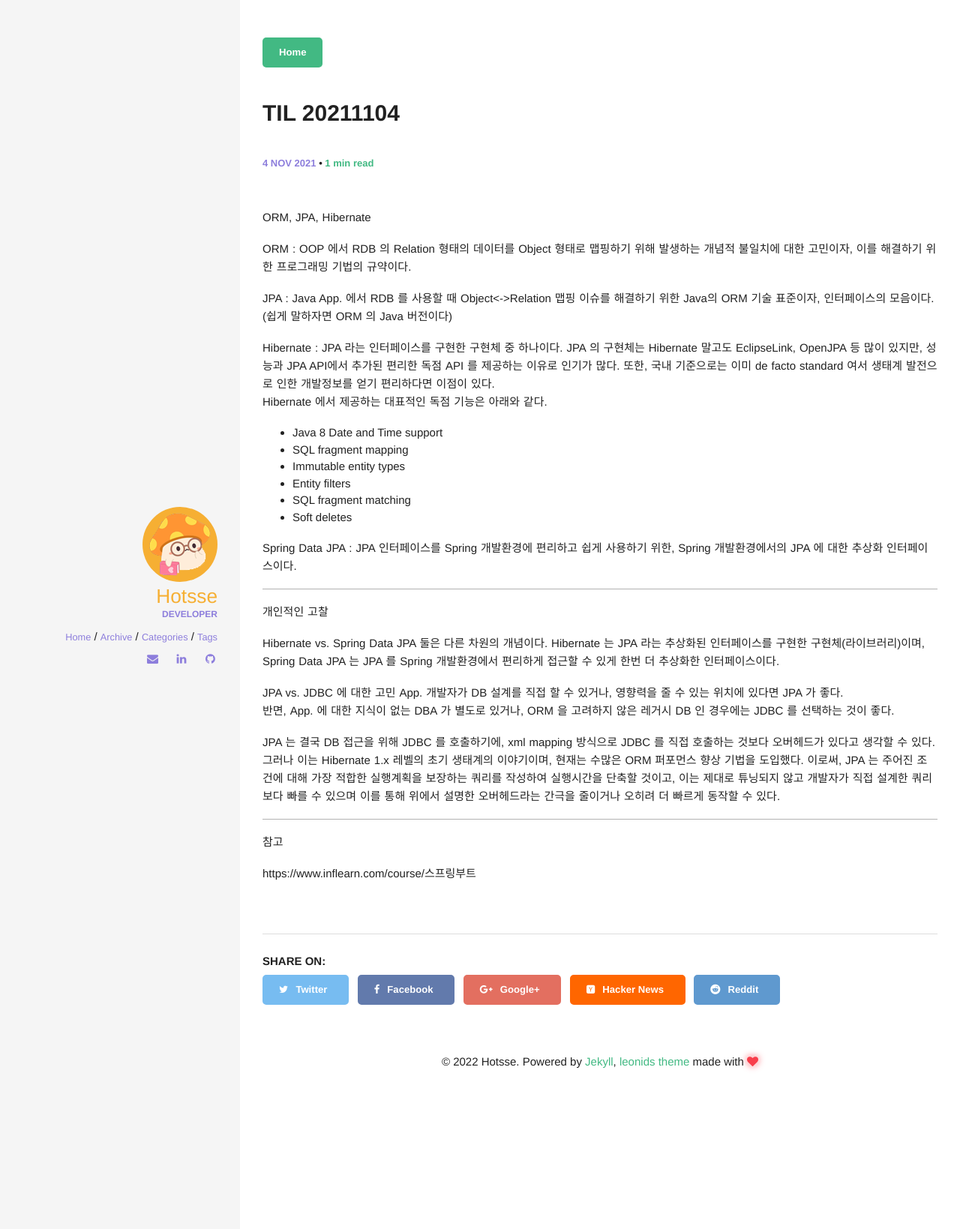
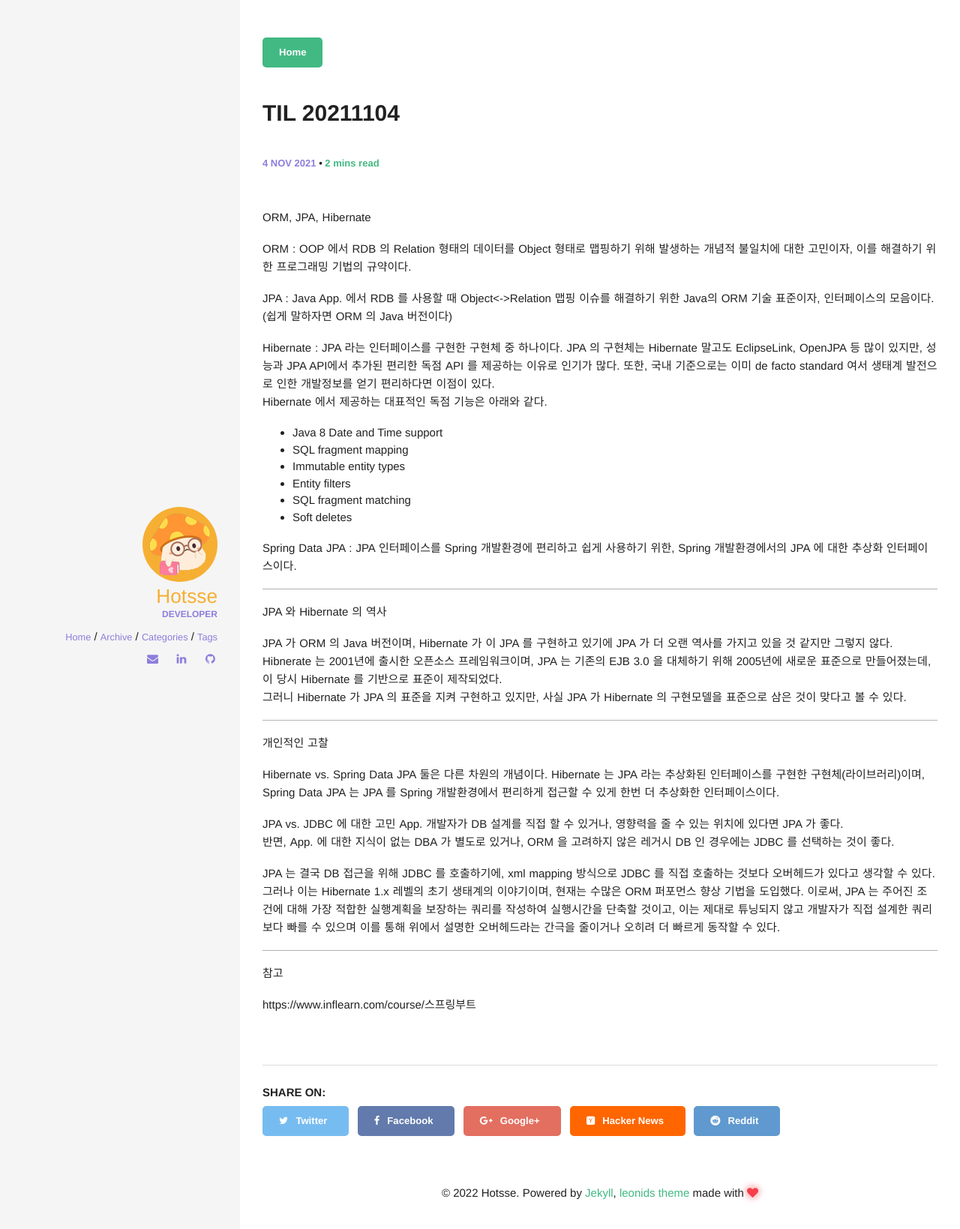
Before and after one commit to Hotsse/hotsse.github.io, a Jekyll site: the page built from _posts/2021-11-04-TIL 20211104.md, in a window 1280 px wide. Shown: the top 1639 px of the page at 75% size. Built offline with Jekyll 4.4.1, drawn with Linux system fonts in a browser that asks for light colours; comment, search, counter and statistics services are not loaded.

Commit message:
Update 2021-11-04-TIL 20211104.md

```diff
--- a/_posts/2021-11-04-TIL 20211104.md
+++ b/_posts/2021-11-04-TIL 20211104.md
@@ -26,6 +26,14 @@ Spring Data JPA : JPA 인터페이스를 Spring 개발환경에 편리하고 쉽
 
 -----------
 
+JPA 와 Hibernate 의 역사
+
+JPA 가 ORM 의 Java 버전이며, Hibernate 가 이 JPA 를 구현하고 있기에 JPA 가 더 오랜 역사를 가지고 있을 것 같지만 그렇지 않다.
+Hibnerate 는 2001년에 출시한 오픈소스 프레임워크이며, JPA 는 기존의 EJB 3.0 을 대체하기 위해 2005년에 새로운 표준으로 만들어졌는데, 이 당시 Hibernate 를 기반으로 표준이 제작되었다.
+그러니 Hibernate 가 JPA 의 표준을 지켜 구현하고 있지만, 사실 JPA 가 Hibernate 의 구현모델을 표준으로 삼은 것이 맞다고 볼 수 있다.
+
+-----------
+
 개인적인 고찰
 
 Hibernate vs. Spring Data JPA
```
